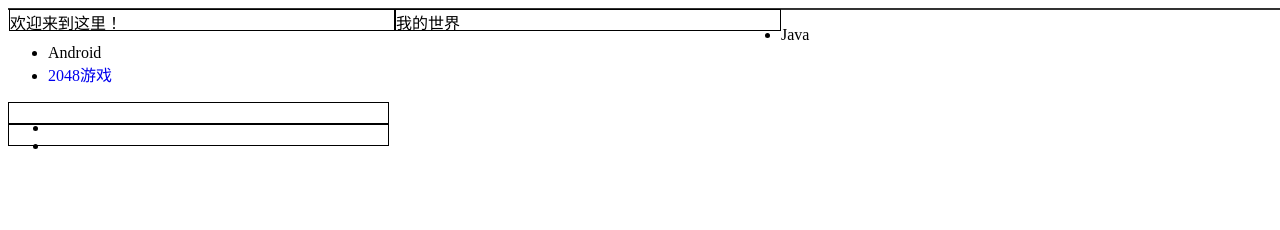
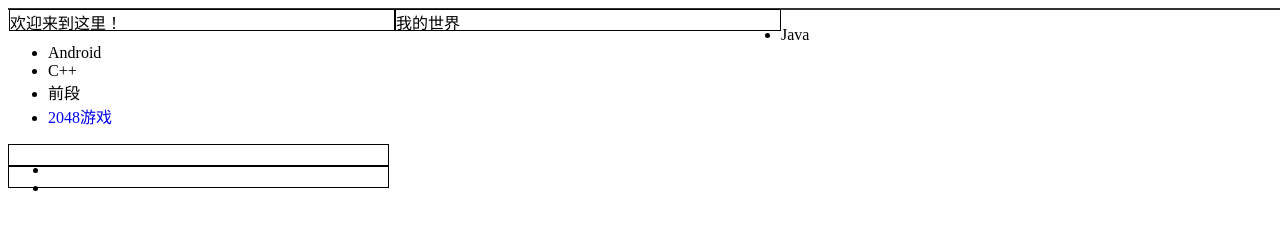
Before and after one commit to jinhuoxin/HTML_test, a plain HTML site: page index.html in a window 1280 px wide. Drawn offline with Linux system fonts and the light colour scheme.

Commit message:
Update index.html
添加<li></li>项

```diff
--- a/index.html
+++ b/index.html
@@ -19,6 +19,8 @@
 		<ul>
 			<li>Java</li>
 			<li>Android</li>
+			<li>C++</li>
+			<li>前段</li>
 			<li><a class="a_default" href="./2048/2048.html">2048游戏</a></li>
 		</ul>
 	</section>
```
